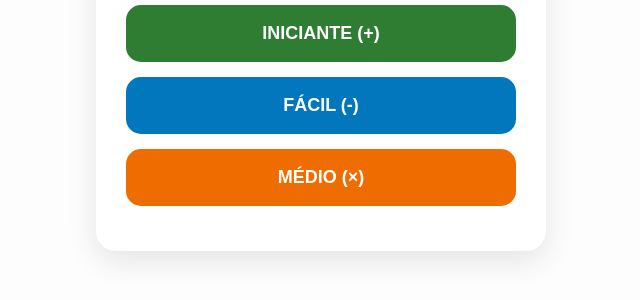
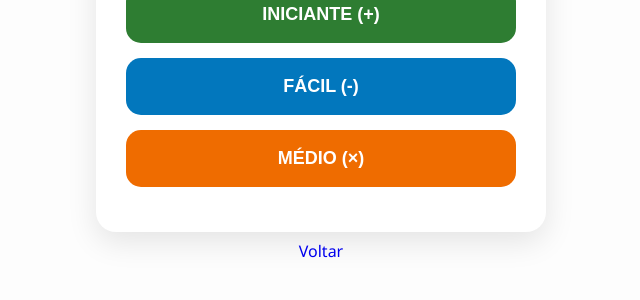
Before and after one commit to klebmatrix/iadom, a website: page index.html in a window 1280 px wide. Shown: the part 384-684 px from the top of the page, without its empty margins (319-959 px from the left). Drawn offline with Linux system fonts and the light colour scheme.

Commit message:
Versão inicial: Batalha Naval Matemática

```diff
--- a/index.html
+++ b/index.html
@@ -191,5 +191,9 @@
             }, 300);
         }
     </script>
+ <div class="controls">
+    <a href="https://cromosvirtual.com" class="muted-btn" style="text-decoration:none; display:flex; align-items:center; height:38px;">Voltar</a>
+
+    <div class="row">
 </body>
 </html>
```
